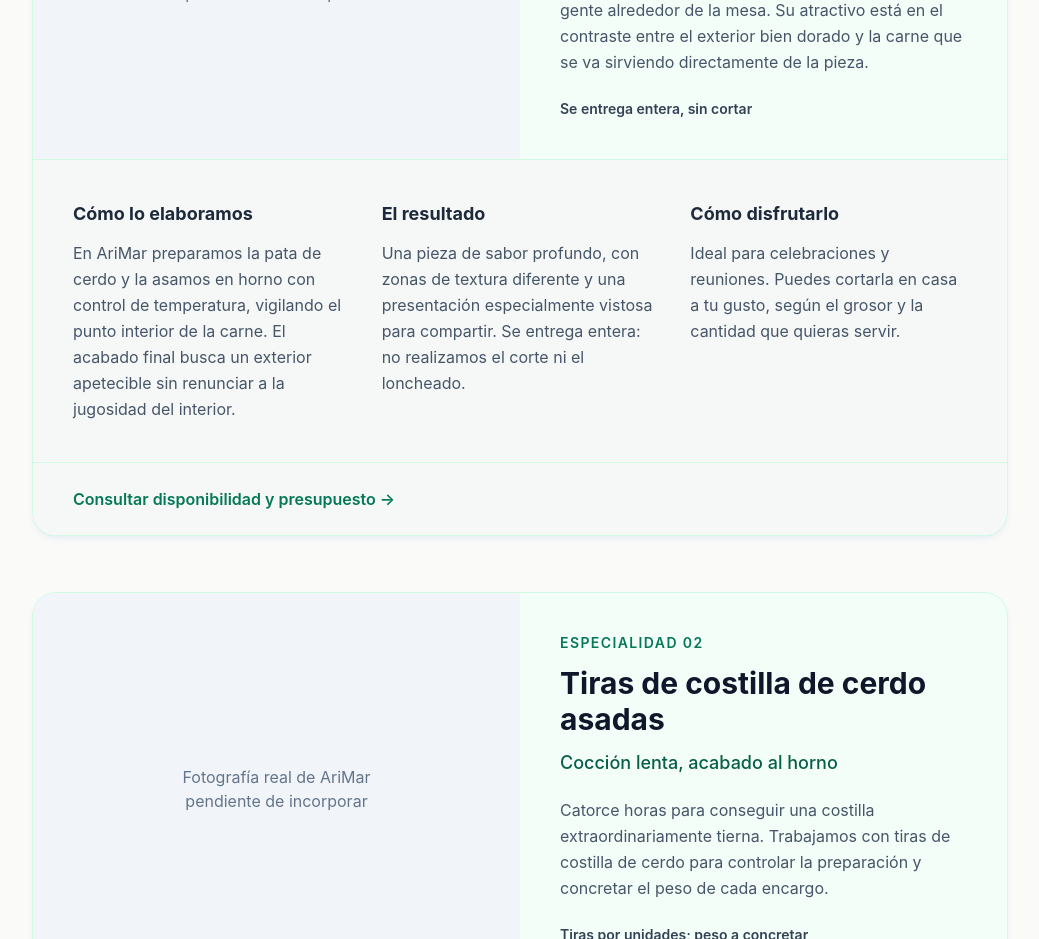
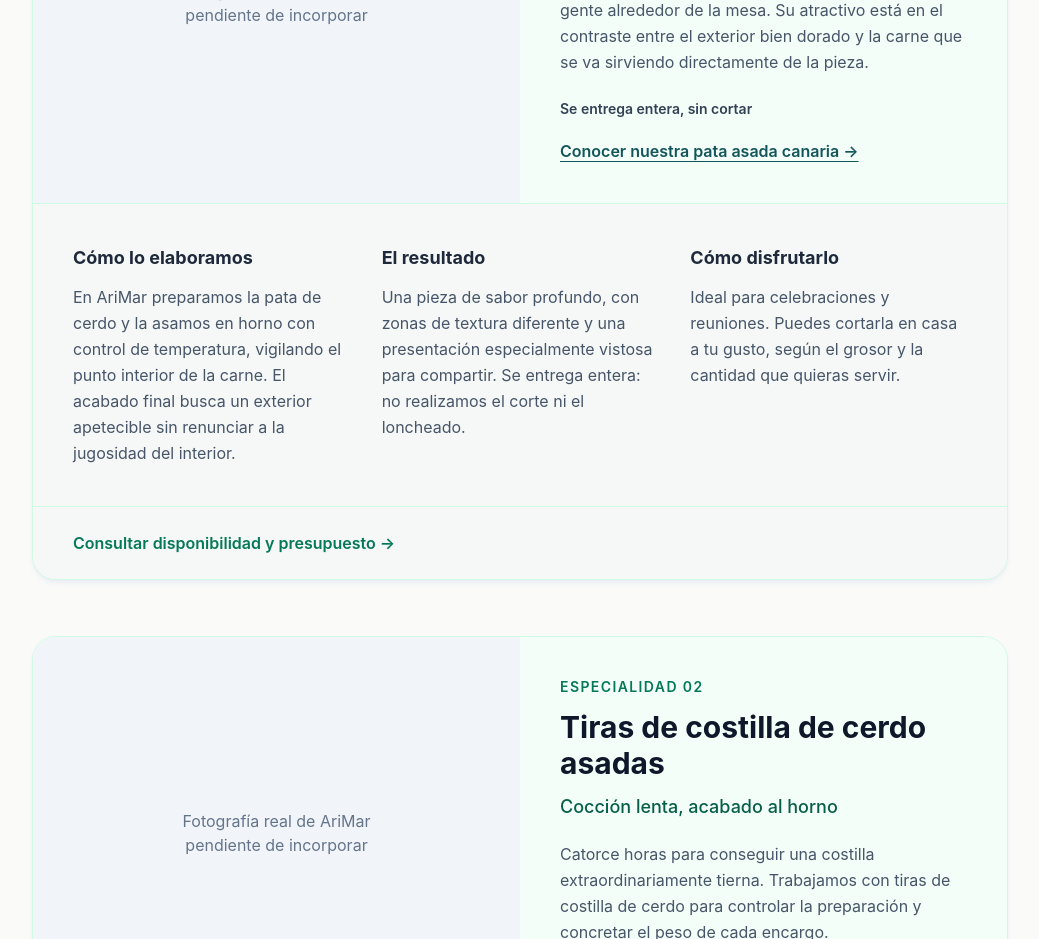
Before and after one commit to talaverilla85/ArimarWeb, a Next.js app: page /asados-por-encargo-gran-canaria in a window 1280 px wide. Shown: the part 940-1879 px from the top of the page, without its empty margins (120-1159 px from the left). Built offline with nearby package versions, Linux system fonts and the light colour scheme.

Commit message:
Connect roast specialties to dedicated pata asada page

```diff
--- a/app/asados-por-encargo-gran-canaria/page.tsx
+++ b/app/asados-por-encargo-gran-canaria/page.tsx
@@ -75,6 +75,7 @@ export default function Page() {
                   <p className="text-lg font-medium text-emerald-800 mb-5">{plato.subtitulo}</p>
                   <p className="text-slate-600 leading-relaxed">{plato.introduccion}</p>
                   <p className="mt-6 text-sm font-semibold text-slate-700">{plato.formato}</p>
+                  {i === 0 && <Link href="/pata-asada-gran-canaria" className="mt-5 inline-flex w-fit items-center font-semibold text-primary-700 underline underline-offset-4 hover:text-primary-800">Conocer nuestra pata asada canaria →</Link>}
                 </div>
               </div>
               <div className="grid md:grid-cols-3 gap-8 p-7 md:p-10 bg-[#f5f8f6] border-t border-emerald-100">
```
